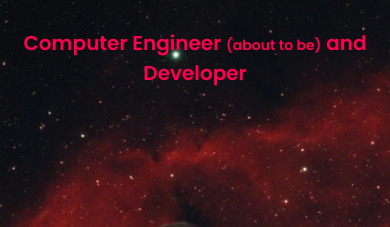
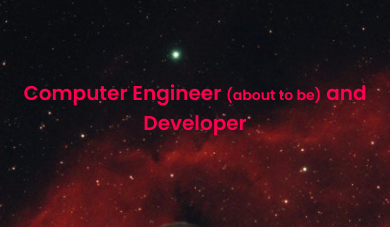
Before and after one commit to Bhuwan-netizen/index, a plain HTML site: page index.html in a window 390 px wide. Shown: the part 69-296 px from the top of the page. Drawn offline with Linux system fonts and the light colour scheme.

Commit message:
Add files via upload

```diff
--- a/style1.css
+++ b/style1.css
@@ -419,18 +419,19 @@ nav .fas
         background-image: url(images/new.jpeg);
     }
 
-    .header-text text {
-        margin-top: 50%;
-        font-size: 16px;
+
+.text {
+        position: relative;
+        top: -20px;
+        font-size: 18px;
         text-align: center;
     }
-
 
 
     .header-text h2{
         position: relative;
         left: 100px;
-       font-size: 26px;
+       font-size: 20px;
     }
 
     nav .fas {
@@ -507,12 +508,7 @@ nav .fas
         flex-basis: 100%;
     }
 
-    .text {
-        position: relative;
-        top: -70px;
-        font-size: 18px;
-        text-align: center;
-    }
+
 
     .bhuwan {
         position: relative;
```
